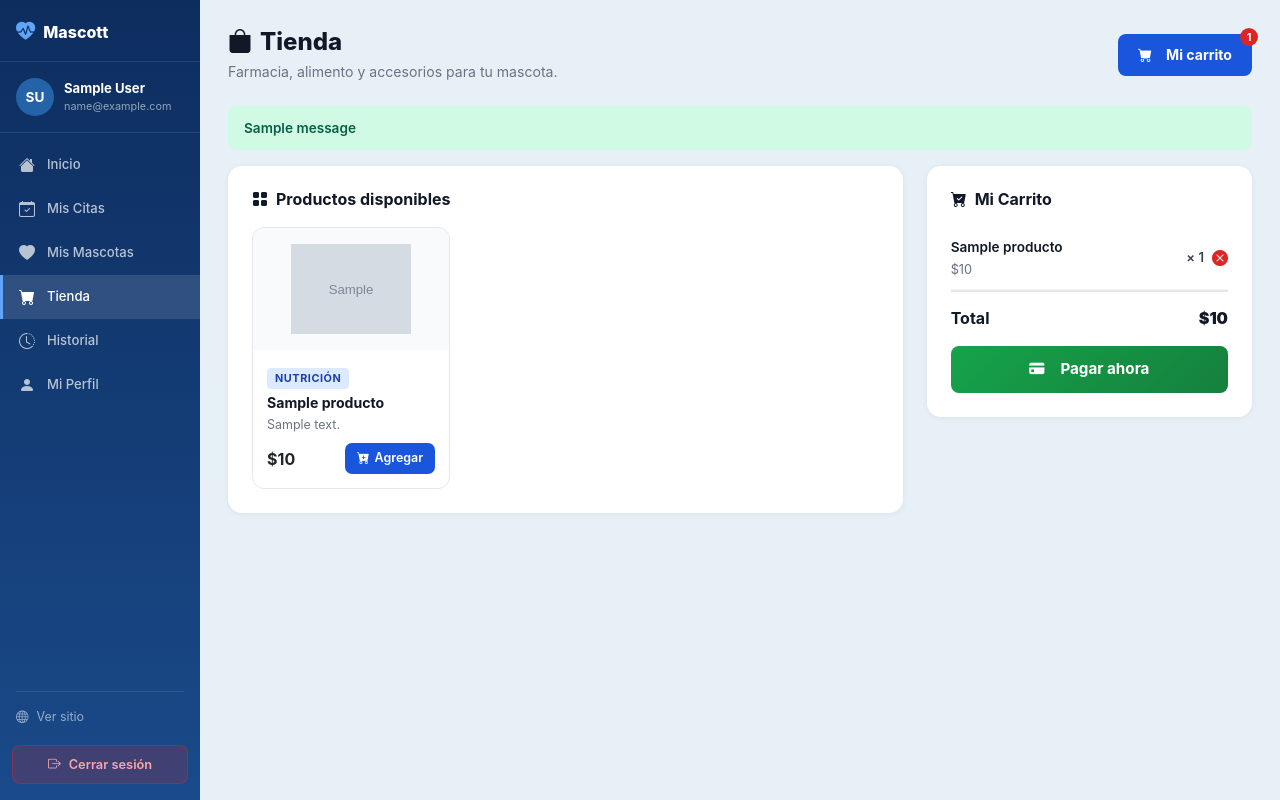
After one commit to camilo14garnica-ACT/Proyecto-final, a Django app: page /mascotas/carrito/ in a window 1280 px wide. The commit adds this page. Run offline with Django 5.2, Linux system fonts and the light colour scheme; a user stored in the database is signed in; tables that the repository leaves empty hold one stand-in row (values such as "Sample post"); grey boxes marked "Sample" are stand-in pictures; one stand-in notice (Sample message) is shown.

Commit message:
Animacion stats, login al perfil, carrito, tienda y mascotas

```diff
--- /dev/null
+++ b/mascotas/templates/mascotas/carrito.html
@@ -0,0 +1,157 @@
+{% load static %}
+<!DOCTYPE html>
+<html lang="es">
+<head>
+  <meta charset="UTF-8"/>
+  <meta name="viewport" content="width=device-width, initial-scale=1.0"/>
+  <title>Mi Carrito - Veterinaria Mascott</title>
+  <link href="https://cdn.jsdelivr.net/npm/bootstrap@5.3.3/dist/css/bootstrap.min.css" rel="stylesheet"/>
+  <link rel="stylesheet" href="https://cdn.jsdelivr.net/npm/bootstrap-icons@1.11.3/font/bootstrap-icons.min.css"/>
+  <link rel="stylesheet" href="{% static 'css/usuarios/perfil.css' %}"/>
+  <link rel="stylesheet" href="{% static 'css/mascotas/carrito.css' %}"/>
+</head>
+<body>
+
+  <!-- SIDEBAR (igual al perfil) -->
+  <aside class="perfil-sidebar">
+    <a href="{% url 'inicio' %}" class="sidebar-logo">
+      <i class="bi bi-heart-pulse-fill"></i> Mascott
+    </a>
+    <div class="sidebar-user">
+      <div class="sidebar-avatar">{{ user.first_name|first|upper }}{{ user.last_name|first|upper }}</div>
+      <div class="sidebar-user-info">
+        <span class="user-name">{{ user.first_name }} {{ user.last_name }}</span>
+        <span class="user-email">{{ user.email }}</span>
+      </div>
+    </div>
+    <nav class="sidebar-nav">
+      <a href="{% url 'inicio' %}"><i class="bi bi-house-fill"></i> Inicio</a>
+      <a href="{% url 'mi_perfil' %}#citas"><i class="bi bi-calendar-check"></i> Mis Citas</a>
+      <a href="{% url 'mi_perfil' %}#mascotas"><i class="bi bi-heart-fill"></i> Mis Mascotas</a>
+      <a href="{% url 'ver_carrito' %}" class="activo"><i class="bi bi-cart-fill"></i> Tienda</a>
+      <a href="{% url 'mi_perfil' %}#historial"><i class="bi bi-clock-history"></i> Historial</a>
+      <a href="{% url 'mi_perfil' %}"><i class="bi bi-person-fill"></i> Mi Perfil</a>
+    </nav>
+    <div class="sidebar-sep"></div>
+    <a href="{% url 'inicio' %}" class="sidebar-ver-sitio"><i class="bi bi-globe"></i> Ver sitio</a>
+    <a href="{% url 'logout' %}" class="sidebar-logout"><i class="bi bi-box-arrow-right"></i> Cerrar sesión</a>
+  </aside>
+
+  <!-- CONTENIDO -->
+  <main class="perfil-main">
+
+    <div class="perfil-bienvenida">
+      <div>
+        <h1 class="perfil-titulo"><i class="bi bi-bag-fill me-2"></i>Tienda</h1>
+        <p class="perfil-subtitulo">Farmacia, alimento y accesorios para tu mascota.</p>
+      </div>
+      <a href="{% url 'ver_carrito' %}" class="btn-agendar-cita position-relative">
+        <i class="bi bi-cart-fill me-2"></i>Mi carrito
+        {% if carrito.cantidad_items > 0 %}
+          <span class="carrito-badge">{{ carrito.cantidad_items }}</span>
+        {% endif %}
+      </a>
+    </div>
+
+    <!-- Mensajes -->
+    {% if messages %}
+      {% for msg in messages %}
+        <div class="alert-perfil alert-success mb-3">{{ msg }}</div>
+      {% endfor %}
+    {% endif %}
+
+    <div class="row g-4">
+
+      <!-- Productos -->
+      <div class="col-12 col-lg-8">
+        <div class="perfil-seccion">
+          <div class="seccion-header">
+            <h2><i class="bi bi-grid-fill me-2"></i>Productos disponibles</h2>
+          </div>
+          <div class="row g-3">
+            {% for producto in productos %}
+            <div class="col-12 col-sm-6 col-md-4">
+              <div class="producto-tienda-card">
+                <div class="producto-tienda-img">
+                  {% if producto.imagen %}
+                    <img src="{{ producto.imagen.url }}" alt="{{ producto.nombre }}"/>
+                  {% else %}
+                    {% if producto.categoria == 'NUTRICION' %}🦴
+                    {% elif producto.categoria == 'HIGIENE' %}🧴
+                    {% elif producto.categoria == 'FARMACIA' %}💊
+                    {% else %}🎾{% endif %}
+                  {% endif %}
+                </div>
+                <div class="producto-tienda-body">
+                  <span class="producto-cat cat-{{ producto.categoria|lower }}">{{ producto.get_categoria_display }}</span>
+                  <h6>{{ producto.nombre }}</h6>
+                  <p>{{ producto.descripcion|truncatewords:10 }}</p>
+                  <div class="d-flex align-items-center justify-content-between">
+                    <strong class="text-dark">${{ producto.precio|floatformat:0 }}</strong>
+                    <a href="{% url 'agregar_carrito' producto.pk %}" class="btn-add-carrito">
+                      <i class="bi bi-cart-plus-fill"></i> Agregar
+                    </a>
+                  </div>
+                </div>
+              </div>
+            </div>
+            {% empty %}
+              <div class="vacio-msg">
+                <i class="bi bi-bag-x"></i>
+                <p>No hay productos disponibles por ahora.</p>
+              </div>
+            {% endfor %}
+          </div>
+        </div>
+      </div>
+
+      <!-- Resumen del carrito -->
+      <div class="col-12 col-lg-4">
+        <div class="perfil-seccion carrito-resumen">
+          <div class="seccion-header">
+            <h2><i class="bi bi-cart-check-fill me-2"></i>Mi Carrito</h2>
+          </div>
+
+          {% if carrito.items.all %}
+            {% for item in carrito.items.all %}
+            <div class="carrito-item">
+              <div class="carrito-item-info">
+                <span class="carrito-item-nombre">{{ item.producto.nombre }}</span>
+                <span class="carrito-item-precio">${{ item.subtotal|floatformat:0 }}</span>
+              </div>
+              <div class="carrito-item-ctrl">
+                <span class="carrito-cant">× {{ item.cantidad }}</span>
+                <a href="{% url 'quitar_carrito' item.pk %}" class="carrito-quitar" title="Quitar">
+                  <i class="bi bi-x-circle-fill"></i>
+                </a>
+              </div>
+            </div>
+            {% endfor %}
+
+            <div class="carrito-total">
+              <span>Total</span>
+              <strong>${{ carrito.total|floatformat:0 }}</strong>
+            </div>
+
+            <form action="{% url 'pagar_carrito' %}" method="post">
+              {% csrf_token %}
+              <button type="submit" class="btn-pagar">
+                <i class="bi bi-credit-card-fill me-2"></i>Pagar ahora
+              </button>
+            </form>
+          {% else %}
+            <div class="vacio-msg">
+              <i class="bi bi-cart-x"></i>
+              <p>Tu carrito está vacío.</p>
+            </div>
+          {% endif %}
+
+        </div>
+      </div>
+
+    </div>
+  </main>
+
+  <script src="https://cdn.jsdelivr.net/npm/bootstrap@5.3.3/dist/js/bootstrap.bundle.min.js"></script>
+</body>
+</html>
--- a/mascotas/urls.py
+++ b/mascotas/urls.py
@@ -16,5 +16,11 @@ urlpatterns = [
     path('especies/', views.ListarEspecieView.as_view(), name='lista_especies'),
     path('especies/crear/', views.CrearEspecieView.as_view(), name='especie_form'),
     path('especies/editar/<int:pk>/', views.EditarEspecieView.as_view(), name='editar_especie'),
-    path('especies/eliminar/<int:pk>/', views.EliminarEspeciesView.as_view(), name='eliminar_especie')
+    path('especies/eliminar/<int:pk>/', views.EliminarEspeciesView.as_view(), name='eliminar_especie'),
+
+    # Carrito de compras
+    path('carrito/', views.ver_carrito, name='ver_carrito'),
+    path('carrito/agregar/<int:producto_id>/', views.agregar_al_carrito, name='agregar_carrito'),
+    path('carrito/quitar/<int:item_id>/', views.quitar_del_carrito, name='quitar_carrito'),
+    path('carrito/pagar/', views.pagar_carrito, name='pagar_carrito'),
 ]
--- a/mascotas/views.py
+++ b/mascotas/views.py
@@ -211,3 +211,57 @@ class EliminarEspeciesView(PersonalAutorizadoMixin, DeleteView):
         return super().form_valid(form)
 
 # Create your views here.
+
+
+# ============================================================
+# CARRITO DE COMPRAS
+# ============================================================
+from .models import Producto, Carrito, ItemCarrito
+
+@login_required
+def agregar_al_carrito(request, producto_id):
+    """Agrega un producto al carrito del usuario"""
+    producto = get_object_or_404(Producto, pk=producto_id, estado='ACTIVO')
+    carrito, _ = Carrito.objects.get_or_create(usuario=request.user)
+
+    item, creado = ItemCarrito.objects.get_or_create(carrito=carrito, producto=producto)
+    if not creado:
+        item.cantidad += 1
+        item.save()
+
+    messages.success(request, f'"{producto.nombre}" agregado al carrito.')
+    return redirect(request.META.get('HTTP_REFERER', 'mi_perfil'))
+
+
+@login_required
+def quitar_del_carrito(request, item_id):
+    """Elimina un ítem del carrito"""
+    item = get_object_or_404(ItemCarrito, pk=item_id, carrito__usuario=request.user)
+    item.delete()
+    messages.success(request, 'Producto eliminado del carrito.')
+    return redirect('ver_carrito')
+
+
+@login_required
+def ver_carrito(request):
+    """Muestra el carrito del usuario"""
+    carrito, _ = Carrito.objects.get_or_create(usuario=request.user)
+    productos  = Producto.objects.filter(estado='ACTIVO')
+    return render(request, 'mascotas/carrito.html', {
+        'carrito': carrito,
+        'productos': productos,
+    })
+
+
+@login_required
+def pagar_carrito(request):
+    """Procesa el pago del carrito (simulado)"""
+    carrito = get_object_or_404(Carrito, usuario=request.user)
+    if carrito.cantidad_items() == 0:
+        messages.error(request, 'Tu carrito está vacío.')
+        return redirect('ver_carrito')
+
+    # Simulación de pago exitoso — aquí iría la pasarela real
+    carrito.items.all().delete()
+    messages.success(request, '¡Compra realizada con éxito! Pronto recibirás tu pedido.')
+    return redirect('mi_perfil')
--- /dev/null
+++ b/static/css/mascotas/carrito.css
@@ -0,0 +1,95 @@
+/* =====================================================
+   CARRITO DE COMPRAS
+   ===================================================== */
+
+/* Badge del carrito */
+.carrito-badge {
+  position: absolute; top: -6px; right: -6px;
+  background: #dc2626; color: #fff;
+  font-size: 0.68rem; font-weight: 700;
+  width: 18px; height: 18px; border-radius: 50%;
+  display: flex; align-items: center; justify-content: center;
+}
+
+/* Tarjeta de producto en tienda */
+.producto-tienda-card {
+  border: 1px solid #e5e7eb; border-radius: 12px;
+  overflow: hidden; background: #fff;
+  transition: box-shadow 0.2s, transform 0.15s;
+}
+.producto-tienda-card:hover {
+  box-shadow: 0 6px 20px rgba(0,0,0,0.1);
+  transform: translateY(-2px);
+}
+.producto-tienda-img {
+  background: #f9fafb; min-height: 110px;
+  display: flex; align-items: center;
+  justify-content: center; font-size: 2.5rem;
+  padding: 16px;
+}
+.producto-tienda-img img {
+  max-height: 90px; object-fit: contain;
+}
+.producto-tienda-body { padding: 14px; }
+.producto-cat {
+  font-size: 0.68rem; font-weight: 700;
+  text-transform: uppercase; letter-spacing: 0.05em;
+  padding: 2px 8px; border-radius: 4px;
+  margin-bottom: 6px; display: inline-block;
+}
+.cat-nutricion  { background: #dbeafe; color: #1e40af; }
+.cat-higiene    { background: #fce7f3; color: #9d174d; }
+.cat-farmacia   { background: #d1fae5; color: #065f46; }
+.cat-accesorios { background: #fef3c7; color: #92400e; }
+.cat-otros      { background: #f3f4f6; color: #374151; }
+
+.producto-tienda-body h6 {
+  font-size: 0.88rem; font-weight: 700;
+  color: #111827; margin-bottom: 4px;
+}
+.producto-tienda-body p {
+  font-size: 0.78rem; color: #6b7280;
+  margin-bottom: 10px; line-height: 1.4;
+}
+.btn-add-carrito {
+  background: #1a56db; color: #fff;
+  font-size: 0.78rem; font-weight: 600;
+  padding: 6px 12px; border-radius: 7px;
+  text-decoration: none;
+  display: inline-flex; align-items: center; gap: 5px;
+  transition: background 0.15s;
+}
+.btn-add-carrito:hover { background: #1e429f; color: #fff; }
+
+/* Items del carrito */
+.carrito-item {
+  display: flex; align-items: center;
+  justify-content: space-between;
+  padding: 10px 0;
+  border-bottom: 1px solid #f3f4f6;
+}
+.carrito-item:last-of-type { border-bottom: none; }
+.carrito-item-info { display: flex; flex-direction: column; gap: 2px; }
+.carrito-item-nombre { font-size: 0.85rem; font-weight: 600; color: #111827; }
+.carrito-item-precio { font-size: 0.8rem; color: #6b7280; }
+.carrito-item-ctrl { display: flex; align-items: center; gap: 8px; }
+.carrito-cant { font-size: 0.82rem; color: #374151; font-weight: 600; }
+.carrito-quitar { color: #dc2626; font-size: 1rem; }
+.carrito-quitar:hover { color: #b91c1c; }
+
+/* Total y pagar */
+.carrito-total {
+  display: flex; justify-content: space-between;
+  padding: 14px 0 10px;
+  border-top: 2px solid #e5e7eb;
+  font-size: 1rem; font-weight: 700; color: #111827;
+}
+.btn-pagar {
+  width: 100%; background: linear-gradient(135deg, #16a34a, #15803d);
+  color: #fff; font-weight: 700; font-size: 0.95rem;
+  padding: 12px; border-radius: 8px; border: none;
+  cursor: pointer; display: flex; align-items: center;
+  justify-content: center; gap: 8px;
+  transition: opacity 0.2s; margin-top: 6px;
+}
+.btn-pagar:hover { opacity: 0.9; }
--- a/usuarios/templates/usuarios/perfil.html
+++ b/usuarios/templates/usuarios/perfil.html
@@ -32,6 +32,7 @@
       <a href="{% url 'inicio' %}"><i class="bi bi-house-fill"></i> Inicio</a>
       <a href="#citas"><i class="bi bi-calendar-check"></i> Mis Citas</a>
       <a href="#mascotas"><i class="bi bi-heart-fill"></i> Mis Mascotas</a>
+      <a href="{% url 'ver_carrito' %}"><i class="bi bi-bag-fill"></i> Tienda</a>
       <a href="#historial"><i class="bi bi-clock-history"></i> Historial</a>
       <a href="#datos" class="activo"><i class="bi bi-person-fill"></i> Mi Perfil</a>
       <a href="#seguridad"><i class="bi bi-shield-lock-fill"></i> Seguridad</a>
--- a/usuarios/views.py
+++ b/usuarios/views.py
@@ -44,7 +44,7 @@ def iniciar_sesion(request):
             return redirect('panel_admin')
         elif request.user.rol == 'VETERINARIO':
             return redirect('panel_veterinario')
-        return redirect('inicio')
+        return redirect('mi_perfil')  # Cliente va a su panel de usuario
 
     if request.method == 'POST':
         form = AuthenticationForm(request, data=request.POST)
@@ -56,7 +56,7 @@ def iniciar_sesion(request):
             elif usuario.rol == 'VETERINARIO':
                 return redirect('panel_veterinario')
             else:
-                return redirect('inicio')
+                return redirect('mi_perfil')  # Cliente va a su panel de usuario
     else:
         form = AuthenticationForm()
     return render(request, 'usuarios/iniciar_sesion.html', {'form': form})
@@ -124,7 +124,6 @@ def mi_perfil(request):
         'proximas_citas': proximas_citas,
         'historial_citas': historial_citas,
     })
-
 
 # Eliminar usuario (solo admin)
 @solo_admin
```
Also changed, not shown: mascotas/admin.py (+18 -1 lines), mascotas/models.py (+61 -0 lines), static/js/usuarios/inicio.js (added, +72 -0 lines), mascotas/migrations/0005_producto_carrito.py (added).
